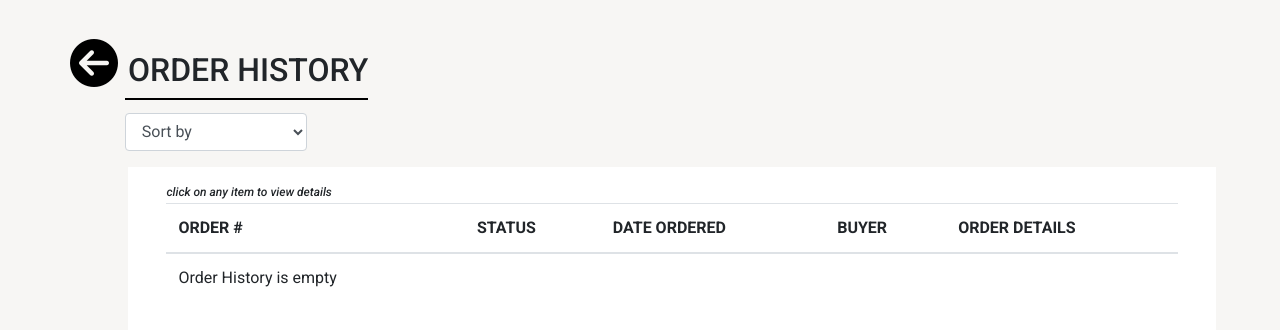
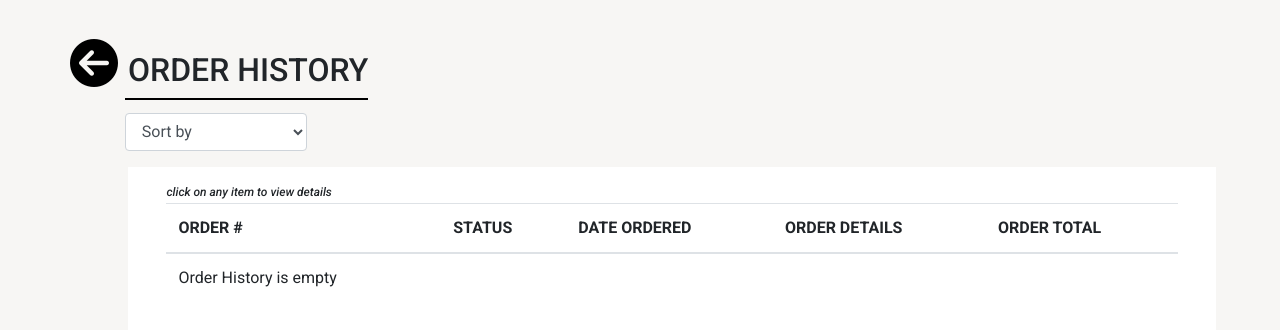
Before and after one commit to jfalfeche/eComm, a PHP site: page /eComm/orderHistory.php in a window 1280 px wide. Shown: the part 85-415 px from the top of the page. Run offline with PHP 8.4, Linux system fonts and the light colour scheme; the visitor is signed in with stand-in values (Sample User, id 1); data that the repository does not hold is empty; some libraries are stand-ins or nearby versions.

Commit message:
changed label

```diff
--- a/profiles/orderHistory.php
+++ b/profiles/orderHistory.php
@@ -90,8 +90,8 @@
 					    <th scope="col">ORDER #</th>
 					    <th scope="col">STATUS</th>
 					    <th scope="col">DATE ORDERED</th>
-					    <th scope="col">BUYER</th>
 					    <th scope="col">ORDER DETAILS</th>
+					    <th scope="col">ORDER TOTAL</th>
 				    </tr>
 				</thead>
 				<tbody>
```
